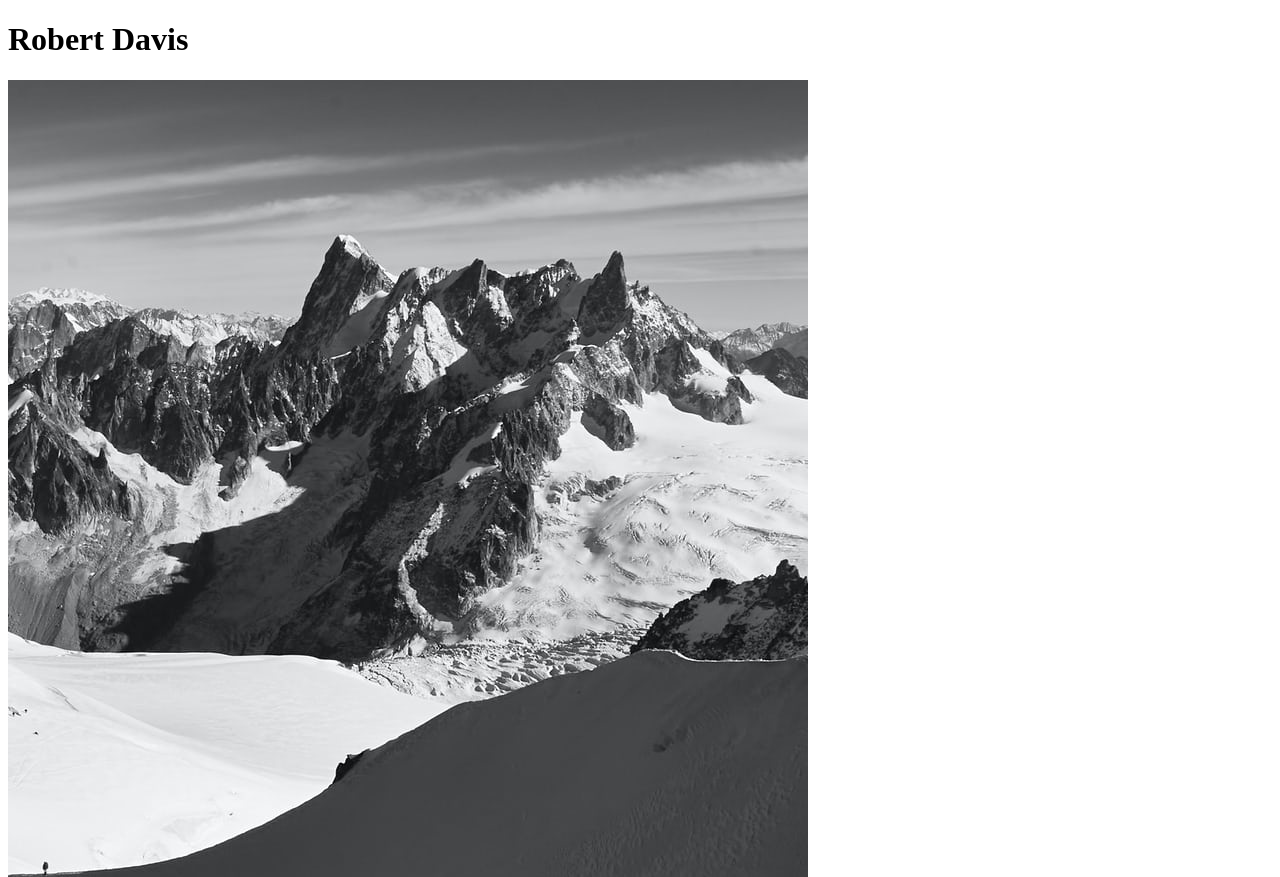
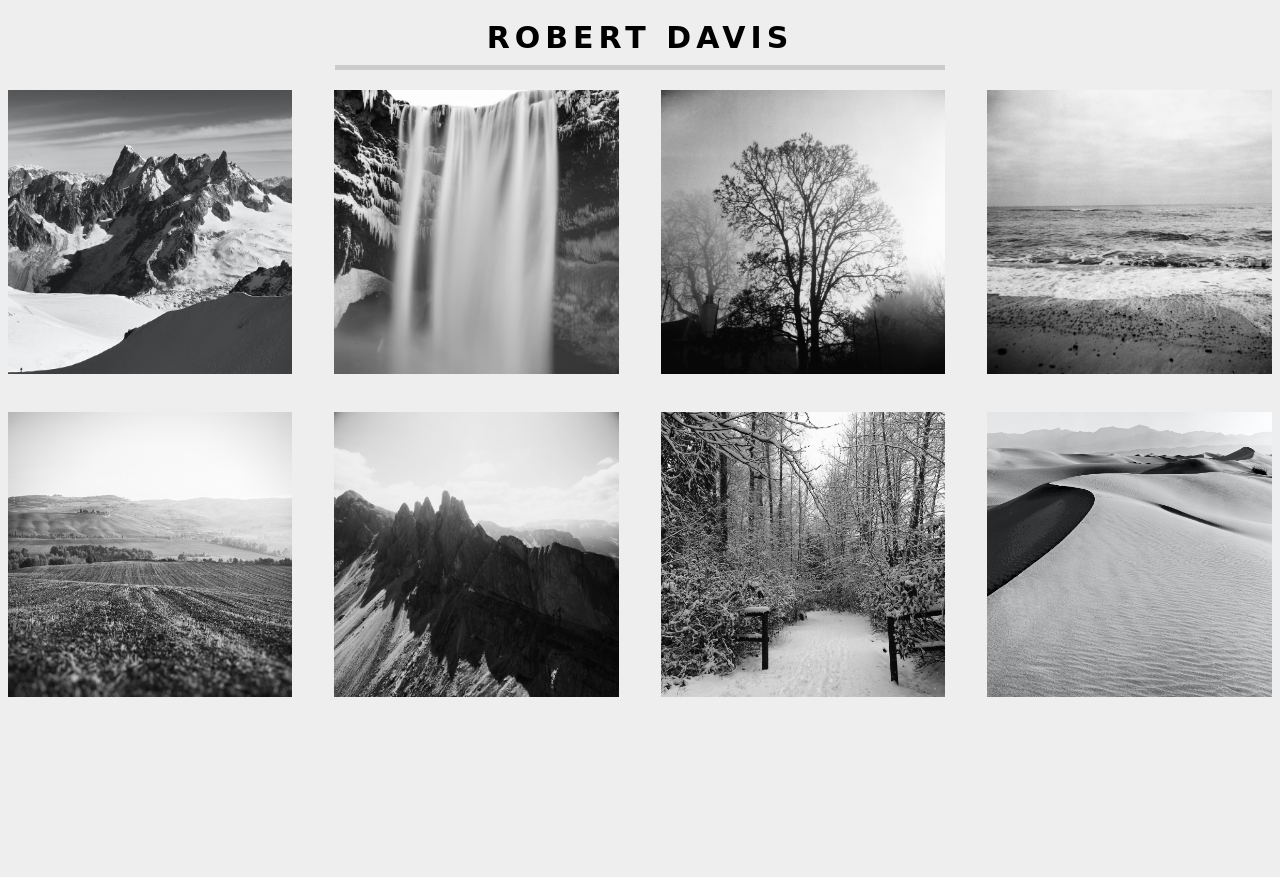
Before and after one commit to RobertDavis0/PhotoSite, a plain HTML site: page index.html in a window 1280 px wide. Shown: the top 877 px of the page. After the commit the page ends 800 px from the top, so only its background shows below. Drawn offline with Linux system fonts and the light colour scheme; a web font is replaced by a local one.

Commit message:
Conpleted styling. initial version of project complete

```diff
--- a/style.css
+++ b/style.css
@@ -1,2 +1,46 @@
 /*  */
 @import url('https://fonts.googleapis.com/css2?family=Skranji:wght@400;700&display=swap');
+
+body {
+    background-color: #eee;
+}
+
+h1 {
+    font-family: 'Skranji', cursive;
+
+    /* H1 elements are bold by default so changing the font weight to bold/700 is not necessary */
+
+    text-transform: uppercase;
+    letter-spacing: 5px;
+    font-size: 30px;
+    text-align: center;
+    border-bottom: 5px solid #ccc;
+    padding-bottom: 10px;
+
+    /* Setting the width on the h1 so the bottom border will be displayed over the middle two images */
+    /* Width of the two images: 22.5 x 2 = 45 */
+    /* Width of the space between the images: 3.33 */
+    /* 45 + 3.33 = 48.33 */
+    width: 48.33%;
+
+    /* Set "auto" for left and right margin centers the h1 element horizontally inside the body element */
+    margin: 20px auto;
+}
+
+img {
+    /* Setting the width on the images to 100% so they will shrink down to only take up the space assigned to them in the css grid below */
+    width: 100%;
+}
+
+#main {
+    display: grid;
+
+    /* 22.5 x 4 = 90 */
+    grid-template-columns: repeat(4, 22.5%);
+
+    /* 3.33 x 3 = 10 */
+    column-gap: 3.33%;
+
+    /* Setting the row-gap to twice the percentage amount of the column-gap becasue the heught of the grid container (AKA The Div element) is about half the width */
+    row-gap: 6.66% ;
+}
```
